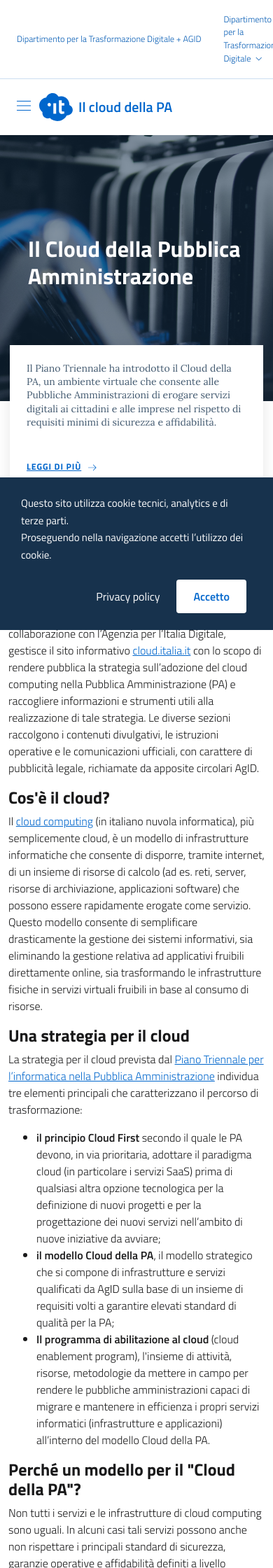
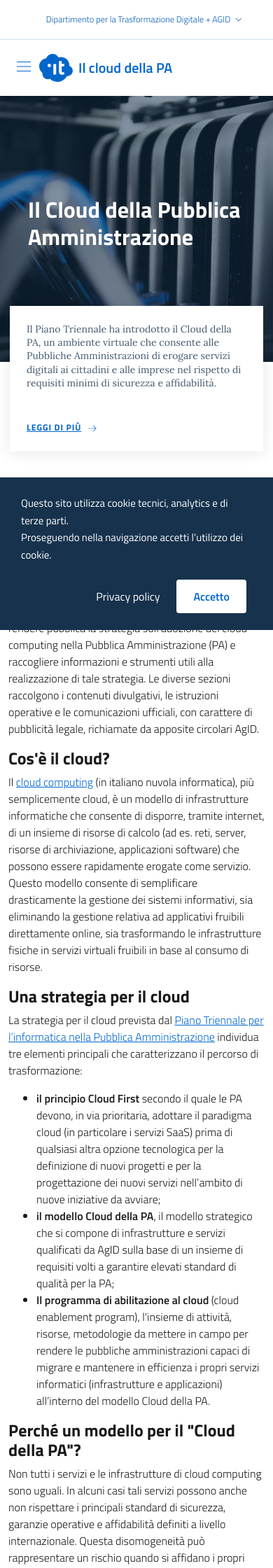
Before and after one commit to italia/cloud.italia.it, a Jekyll site: the page built from index.md, in a window 390 px wide. Shown: the top 2240 px of the page at 70% size. Built offline with Jekyll 4.4.1, drawn with Linux system fonts in a browser that asks for light colours.

Commit message:
fix: slim header

```diff
--- a/_includes/header/header-slim.html
+++ b/_includes/header/header-slim.html
@@ -3,11 +3,15 @@
     <div class="row">
       <div class="col-12">
         <div class="it-header-slim-wrapper-content">
-          <a class="d-none d-inline-block d-lg-block navbar-brand" href="{{ site.data.t.author_website }}">{{ site.data.t.author[page.lang] }} + {{ site.data.t.partner[page.lang] }}</a>
+          <div class="d-flex align-items-center">
+            <a class="d-none d-lg-block navbar-brand" href="{{ site.data.t.author_website }}">{{ site.data.t.author[page.lang] }}</a>
+            <span id="plus" class="d-none d-lg-block text-primary">&nbsp;+&nbsp;</span>
+            <a class="d-none d-lg-block navbar-brand" href="{{ site.data.t.partner_website }}">{{ site.data.t.partner[page.lang] }}</a>
+          </div>
 
             <nav class="navbar-institutional navbar navbar-expand-lg navbar-dark py-1 px-3">
               <a class="it-opener d-lg-none" data-toggle="collapse" href="#menu1" role="button" aria-expanded="false" aria-controls="menu1">
-                <span>{{ site.data.t.author[page.lang] }}</span>
+                <span>Dipartimento per la Trasformazione Digitale + AGID</span>
                 <svg class="icon">
                   <use xlink:href="{{ site.baseurl }}/assets/bootstrap-italia/dist/svg/sprite.svg#it-expand"></use>
                 </svg>
@@ -33,7 +37,10 @@
                     <a class="nav-link" href="https://github.com/italia/">GitHub</a>
                   </li>
                   <li class="nav-item d-lg-none">
-                    <a class="nav-link" href="https://innovazione.gov.it/it/chi-siamo/dipartimento/">Dipartimento per la Trasformazione Digitale</a>
+                    <a class="nav-link" href="{{ site.data.t.author_website }}">{{ site.data.t.author[page.lang] }}</a>
+                  </li>
+                  <li class="nav-item d-lg-none">
+                    <a class="nav-link" href="{{ site.data.t.partner_website }}">{{ site.data.t.partner[page.lang] }}</a>
                   </li>
                 </ul>
               </div>
--- a/style.scss
+++ b/style.scss
@@ -71,3 +71,11 @@
     min-width: 16rem;
   }
 }
+
+.navbar-brand {
+   margin-right: 0;
+}
+
+#plus {
+  font-size: 0.7em;
+}
```
